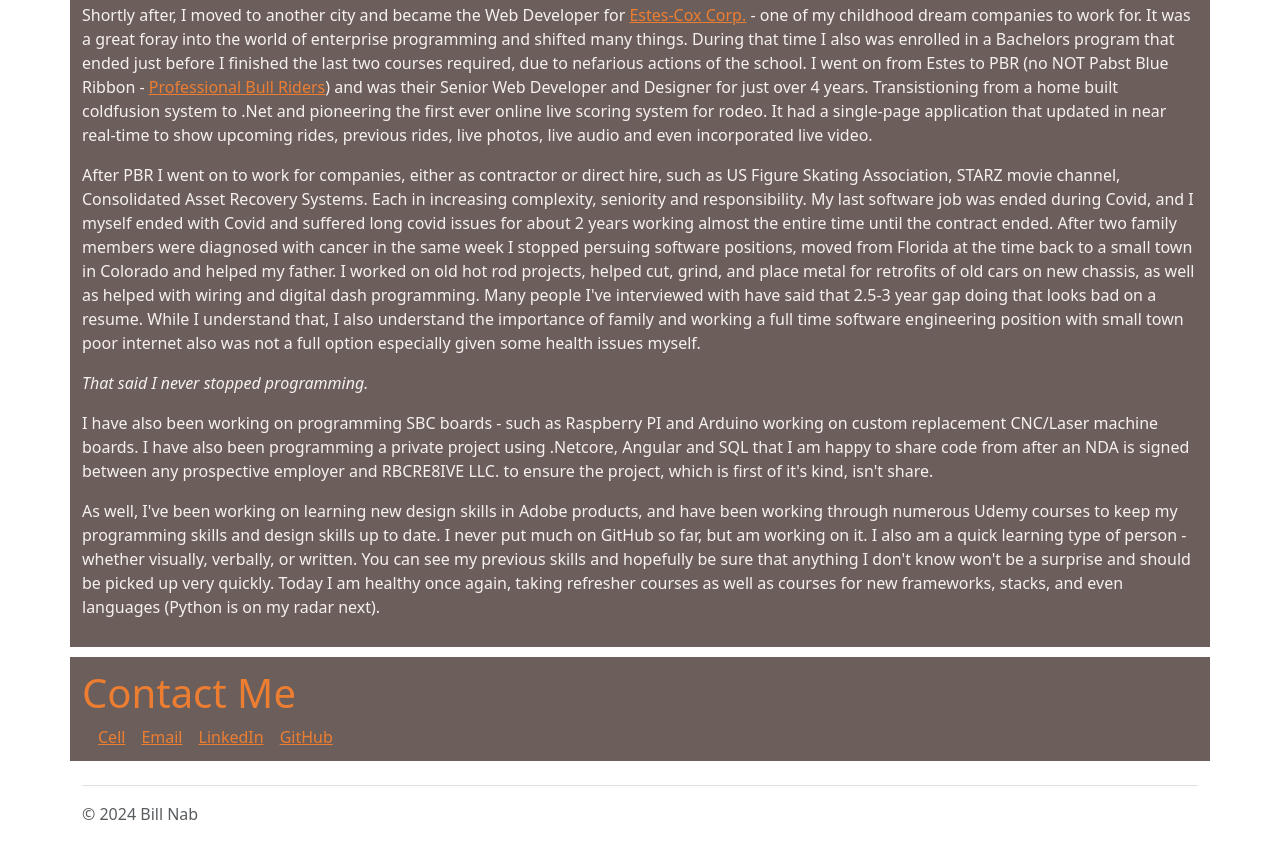
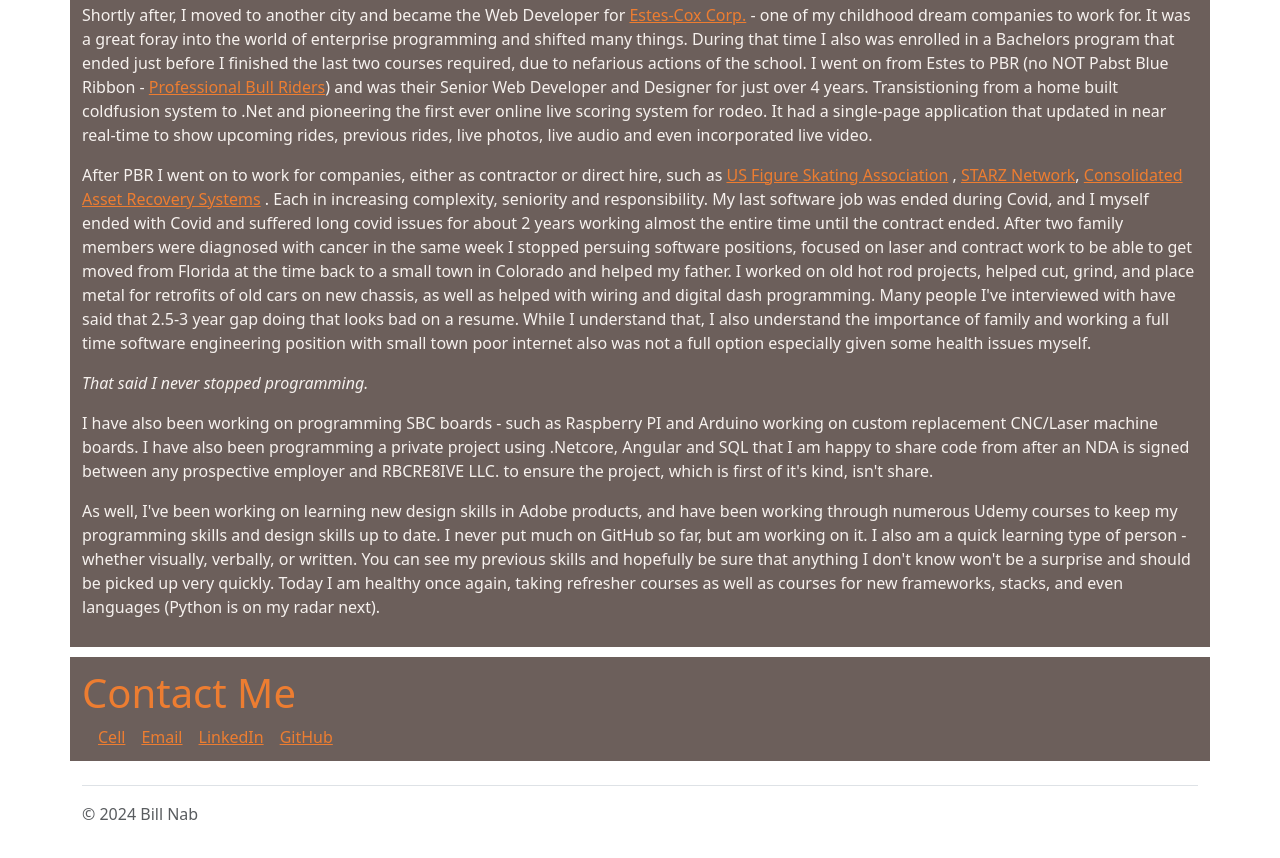
Before and after one commit to southplatte/UdemyCoursework, a plain HTML site: page resume-portfolio/index.html in a window 1280 px wide. Shown: the part 6087-6945 px from the top of the page. Drawn offline with nearby package versions, Linux system fonts and the light colour scheme.

Commit message:
Update index.html

```diff
--- a/resume-portfolio/index.html
+++ b/resume-portfolio/index.html
@@ -344,10 +344,10 @@
                 live photos, live audio and even incorporated live video.
             </p>
             <p>
-                After PBR I went on to work for companies, either as contractor or direct hire, such as US Figure Skating Association, STARZ movie channel, Consolidated Asset Recovery Systems.
+                After PBR I went on to work for companies, either as contractor or direct hire, such as <a href="https://www.usfigureskating.org" target="_blank">US Figure Skating Association</a> , <a href="https://www.starz.com/us/en/" target="_blank">STARZ Network</a>, <a href="https://ez-recovery.com" target="_blank">Consolidated Asset Recovery Systems</a> .
                 Each in increasing complexity, seniority and responsibility.  My last software job was ended during Covid, and I myself ended with Covid and suffered long covid issues for about 2 years
                 working almost the entire time until the contract ended.
-                After two family members were diagnosed with cancer in the same week I stopped persuing software positions, moved from Florida at the time back to a small town in Colorado and helped my father.  I worked on old hot rod projects,
+                After two family members were diagnosed with cancer in the same week I stopped persuing software positions, focused on laser and contract work to be able to get moved from Florida at the time back to a small town in Colorado and helped my father.  I worked on old hot rod projects,
                 helped cut, grind, and place metal for retrofits of old cars on new chassis, as well as helped with wiring and digital dash programming.  Many people I've interviewed with have said that 2.5-3 year gap doing that
                 looks bad on a resume.  While I understand that, I also understand the importance of family and working a full time software engineering position with small town poor internet also was not a full option
                 especially given some health issues myself.
```
